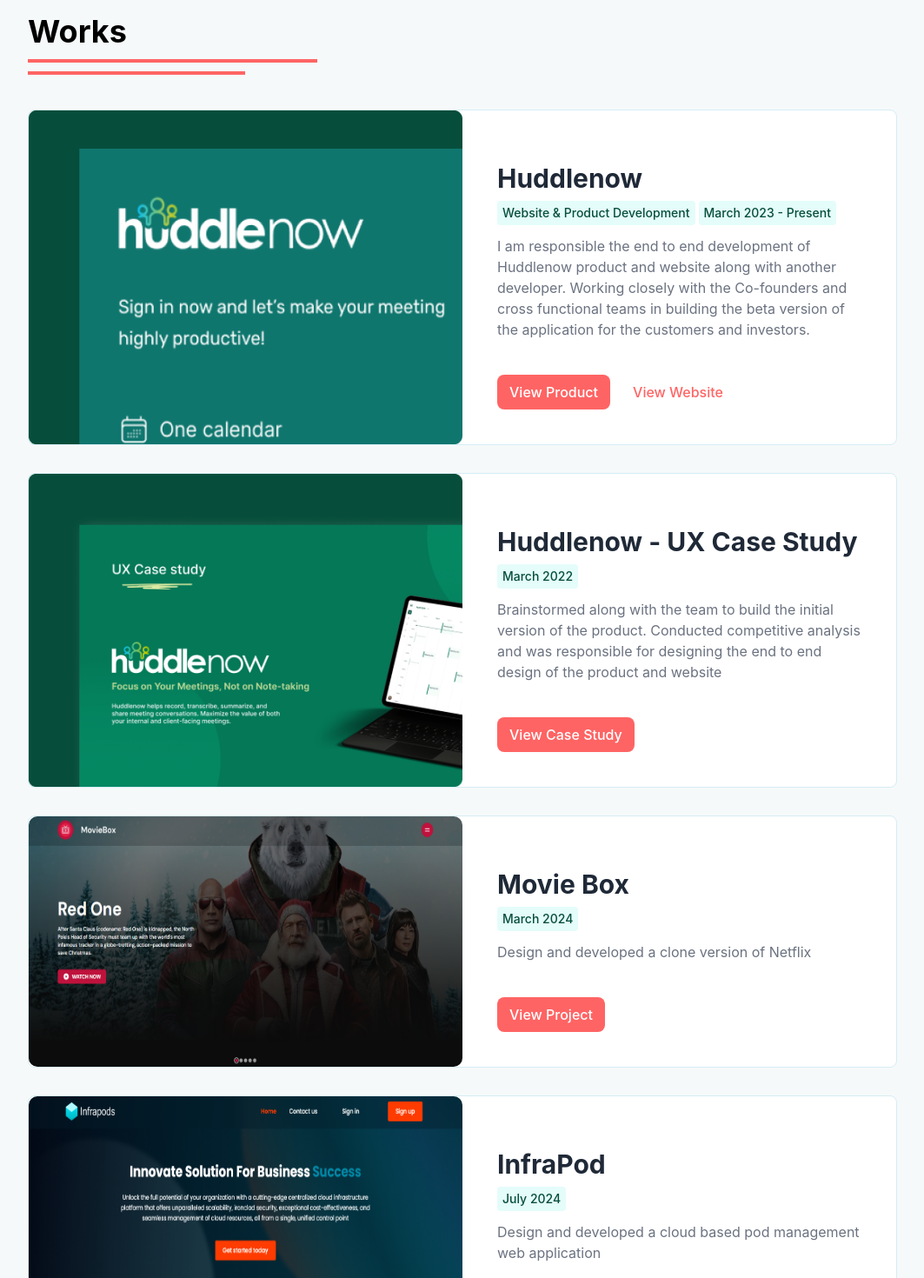
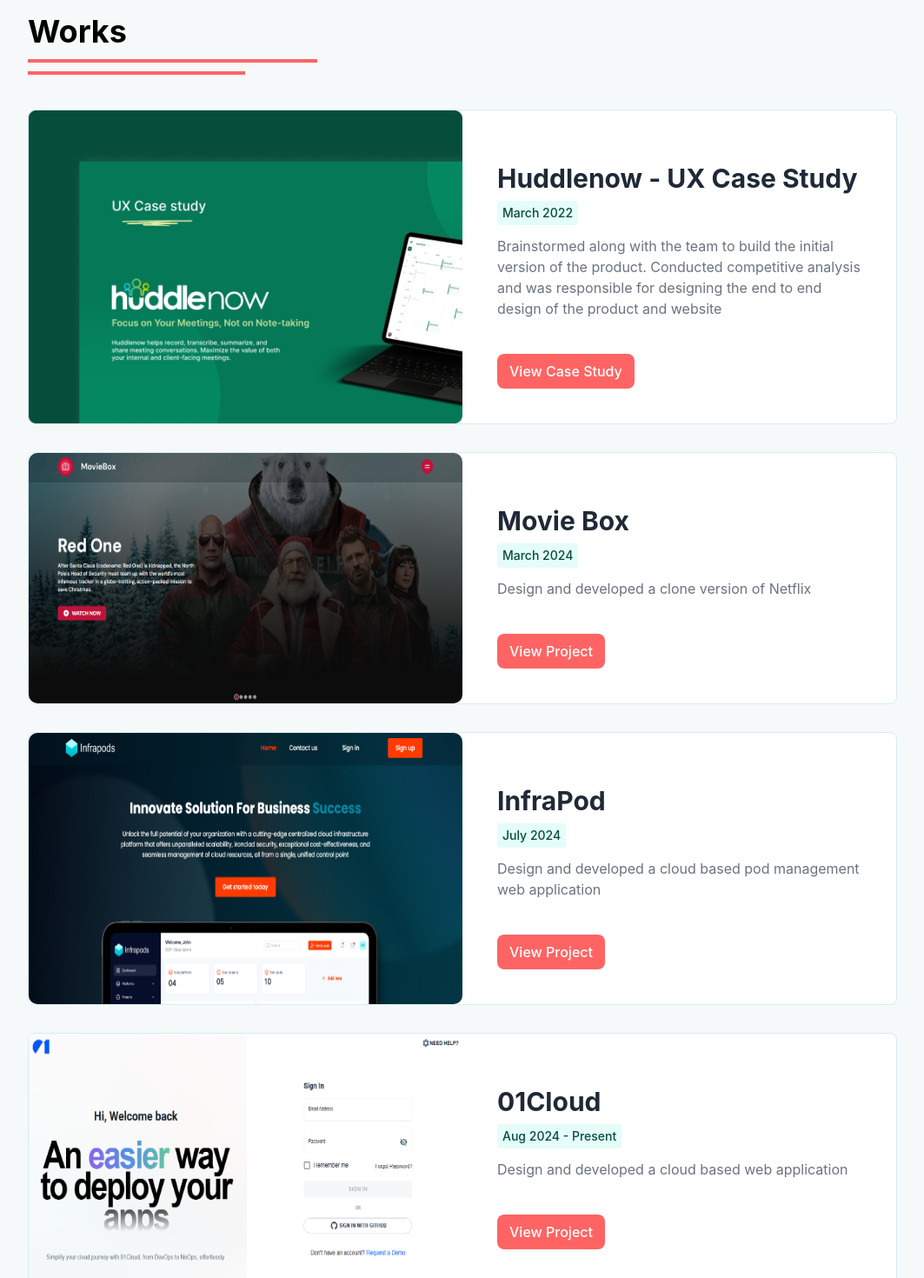
Before and after one commit to shanmuganarayanan/my-portfolio, a React (Create React App) app: page / in a window 1280 px wide. Shown: the part 880-2350 px from the top of the page at 87% size, without its empty margins (108-1171 px from the left). Built offline with nearby package versions, Linux system fonts and the light colour scheme.

Commit message:
work details updated

```diff
--- a/src/Pages/About/About.js
+++ b/src/Pages/About/About.js
@@ -26,17 +26,11 @@
         </div>
         <div className="flex flex-col">
           <p className="text-2xl mb-5">
-            Hello! I’m Shanmuganarayanan. Currently working as developer &
-            designer at Wiqly for the past 2 years. I am currently working in
-            remote from my hometown Kumbakonam, Tamil Nadu.
+          Hi, I’m Shanmuganarayanan, a passionate UI/UX designer and frontend developer with over 2 years of experience crafting seamless user experiences and responsive interfaces. I specialize in modern web technologies and design systems, staying ahead of industry trends. Currently, I work remotely from Kumbakonam, Tamil Nadu, delivering innovative solutions that bridge design and functionality.
           </p>
 
           <p className="text-2xl mb-5">
-            I completed my master’s in computer applications from Sastra
-            University in 2022. I specialize in front end development and have
-            full understanding on technologies like react.js, JavaScript etc. I
-            started my career as UX Engineer where I was responsible for
-            designing and development of their product and website.
+          I completed my Master’s in Computer Applications from SASTRA University in 2022 and specialize in UI/UX design and frontend development with expertise in React.js and JavaScript. I began my career as a UX Engineer, focusing on designing and developing user-centric products and websites.
           </p>
         </div>
       </div>
--- a/src/Pages/Hero/Hero.js
+++ b/src/Pages/Hero/Hero.js
@@ -10,7 +10,7 @@
         <div ref={aboutref} id="about" className="flex flex-col justify-center h-full lg:items-center px-5 md:p-10">
             <p className="text-4xl md:text-6xl text-left lg:text-center font-bold ">Hi 👋</p>
             <p className="text-4xl md:text-6xl text-left lg:text-center font-bold "> I’m Shanmuganaryanan</p>
-            <p className="text-3xl md:text-3xl text-left lg:text-center md:w-3/4 mt-2 md:mt-4">A product designer & frontend developer with 2+ years of experience in crafting beautiful and intuitive products. Currently building 0 ➡ 1 product at Klickflow.</p>
+            <p className="text-3xl md:text-3xl text-left lg:text-center md:w-3/4 mt-2 md:mt-4">A product designer & frontend developer with 2+ years of experience in crafting beautiful and intuitive products. Currently building 0 ➡ 1 product at BerryBytes.</p>
             <div className="mt-20 md:mt-10">
                 <Button title={"Download Resume"} onClick={onClick}/>
             </div>
--- a/src/Pages/Works/Works.js
+++ b/src/Pages/Works/Works.js
@@ -1,8 +1,8 @@
 import React from "react";
 import CaseStudy from "../../Components/Assets/Images/Ux-casestudy.png";
-import Productimg from "../../Components/Assets/Images/Product.png";
 import MovieBox from "../../Components/Assets/Images/movie-box.png";
 import Infrapods from "../../Components/Assets/Images/infrapods.png";
+import cloud from "../../Components/Assets/Images/01cloud.png";
 import Title from "../../Components/Common/Title/Title";
 import { Buttonprimary, Buttonsecontary, Buttonwrapper, Cardinnerwrapper, Descriptioncontainer, Descriptiontext, Firstcard, Imagecontainer, Imagewrapper, Maincontainer, Secondcard, Subtitletext, Subtitlewrapper, Titlewrapper } from "./Works.styles";
 
@@ -27,13 +27,13 @@
     }
 
     const InfrapodHandler = () => {
-        window.open("https://wonderful-ground-087b1820f.5.azurestaticapps.net/","_blank");
+        window.open("https://console.01cloud.io//","_blank");
     }
 
     return(
         <Maincontainer ref={workref}>
             <Title text={"Works"}/>
-            <Firstcard>
+            {/* <Firstcard>
                 <Cardinnerwrapper>
                     <Imagecontainer>
                         <Imagewrapper src={Productimg} />
@@ -55,7 +55,7 @@
                         </Buttonwrapper>
                     </Descriptioncontainer>
                 </Cardinnerwrapper>
-            </Firstcard>
+            </Firstcard> */}
 
             <Secondcard>
                 <Cardinnerwrapper>
@@ -116,6 +116,26 @@
                     </Descriptioncontainer>
                 </Cardinnerwrapper>
             </Secondcard>
+
+            <Secondcard>
+                <Cardinnerwrapper>
+                    <Imagecontainer>
+                        <Imagewrapper src={cloud} style={{borderRadius:10}}/>
+                    </Imagecontainer>
+                    <Descriptioncontainer>
+                        <Titlewrapper>01Cloud</Titlewrapper>
+                        <Subtitlewrapper>
+                            <Subtitletext>Aug 2024 - Present</Subtitletext>
+                        </Subtitlewrapper>
+                        <Descriptiontext>Design and developed a cloud based web application</Descriptiontext>
+                        <Buttonwrapper>
+                            <Buttonprimary onClick={InfrapodHandler}>
+                                View Project
+                            </Buttonprimary>
+                        </Buttonwrapper>
+                    </Descriptioncontainer>
+                </Cardinnerwrapper>
+            </Secondcard>
         </Maincontainer>
     )
 }
```
Also changed, not shown: src/Components/Assets/Images/01cloud.png (added).
